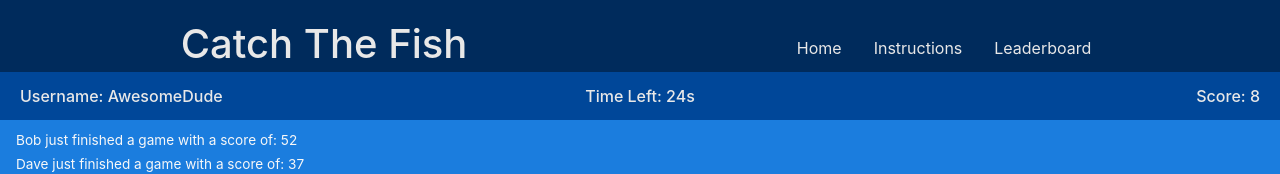
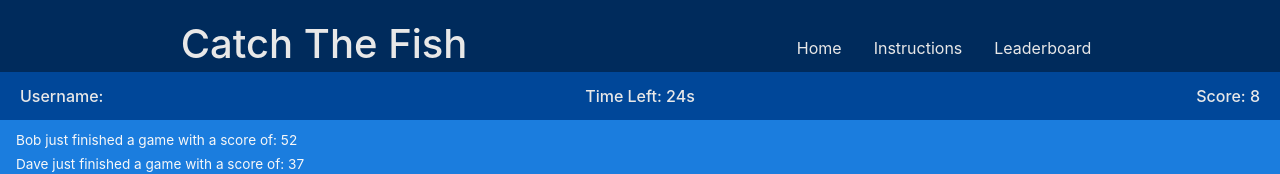
Before and after one commit to ryan-isaacson/CS-260-repo, a React (Vite) app: page /game in a window 1280 px wide. Shown: the top 174 px of the page. Built offline with nearby package versions, Linux system fonts and the light colour scheme.

Commit message:
The game page will now show the correct username

```diff
--- a/src/app.jsx
+++ b/src/app.jsx
@@ -67,7 +67,7 @@ export default function App() {
               />
             }
           />
-          <Route path="/game" element = {<Game />}/>
+          <Route path="/game" element = {<Game userName={userName} />}/> {/* give the game the current user name to display on the page */}
           <Route path="/leaderboard" element={<Leaderboard />} />
           <Route path="/instructions" element={<Instructions />} />
           <Route path="*" element={<NotFound />} />
--- a/src/game/game.jsx
+++ b/src/game/game.jsx
@@ -2,7 +2,7 @@ import React, { useState } from 'react';
 import './game.css';
 
 // full game functionality
-export function Game() {
+export function Game({ userName }) { // get the username to use on the page
     const [gameStarted, setGameStarted] = useState(false); // automatically set the game to not started
 
     const handleStartGame = () => { // function to start the game when the button is clicked
@@ -12,7 +12,7 @@ export function Game() {
   return (
     <main>
         <div className="info-bar">
-            <span className="username">Username: AwesomeDude</span>
+            <span className="username">Username: {userName}</span> {/* show the current username in the info bar */}
             <span className="time">Time Left: 24s</span>
             <span className="score">Score: 8</span>
         </div>
```
